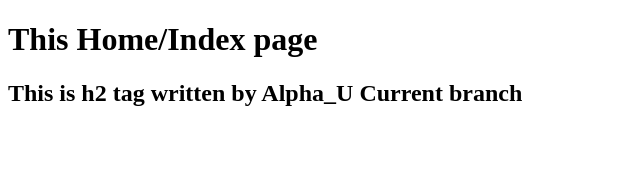
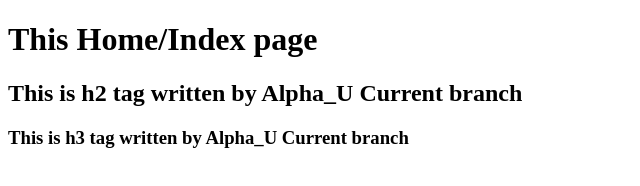
Before and after one commit to umairabdullah786/Smart-Git-Demo, a plain HTML site: page index.html in a window 1280 px wide. Shown: the whole page, without its empty margins (0-640 px from the left). Drawn offline with Linux system fonts and the light colour scheme.

Commit message:
h3 tag written by Alpha_U Current branch Umair

```diff
--- a/index.html
+++ b/index.html
@@ -13,5 +13,8 @@
 
 
    	<h2>This is h2 tag written by Alpha_U Current branch</h2>
+
+
+   	<h3>This is h3 tag written by Alpha_U Current branch</h3>
  </body>
 </html>
```
